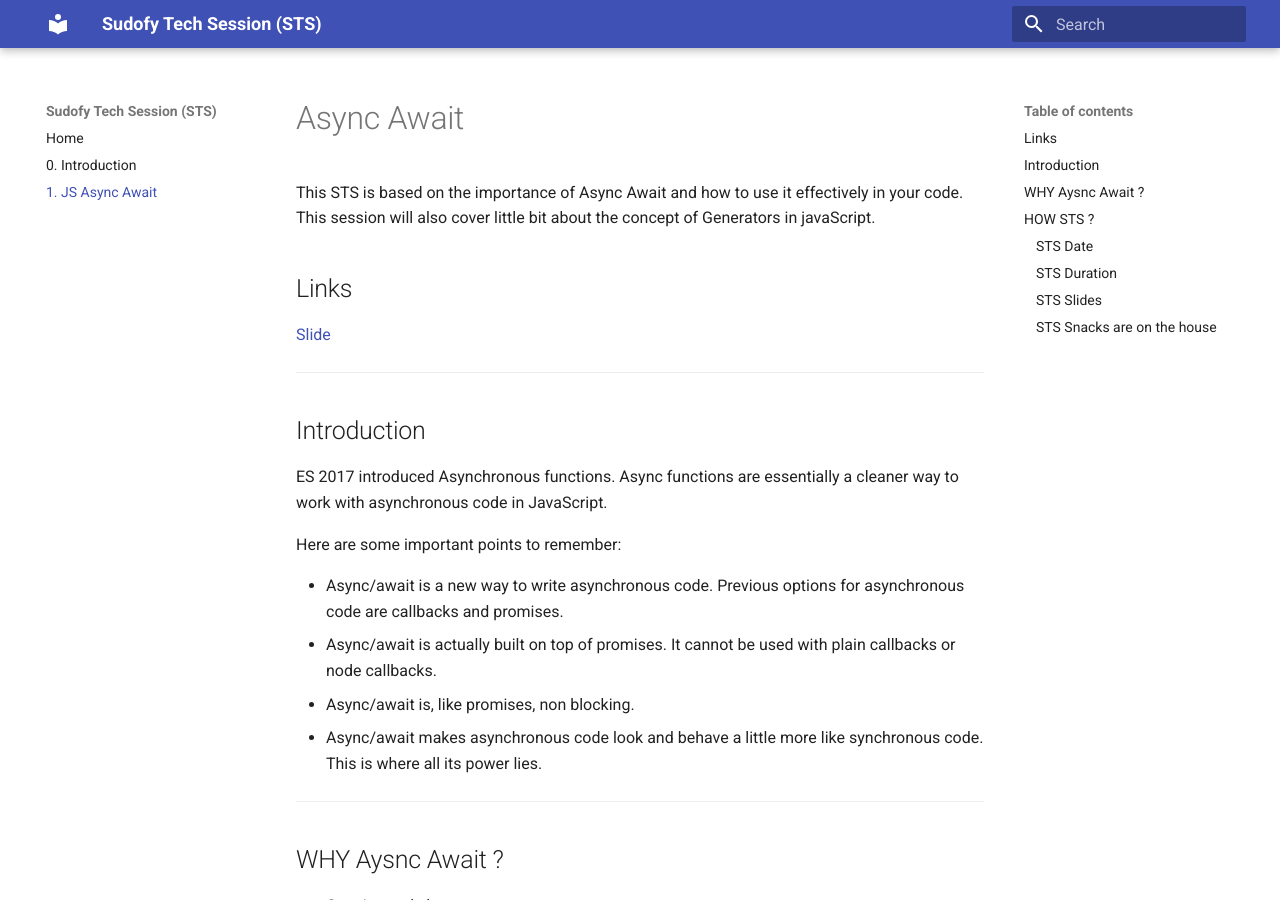
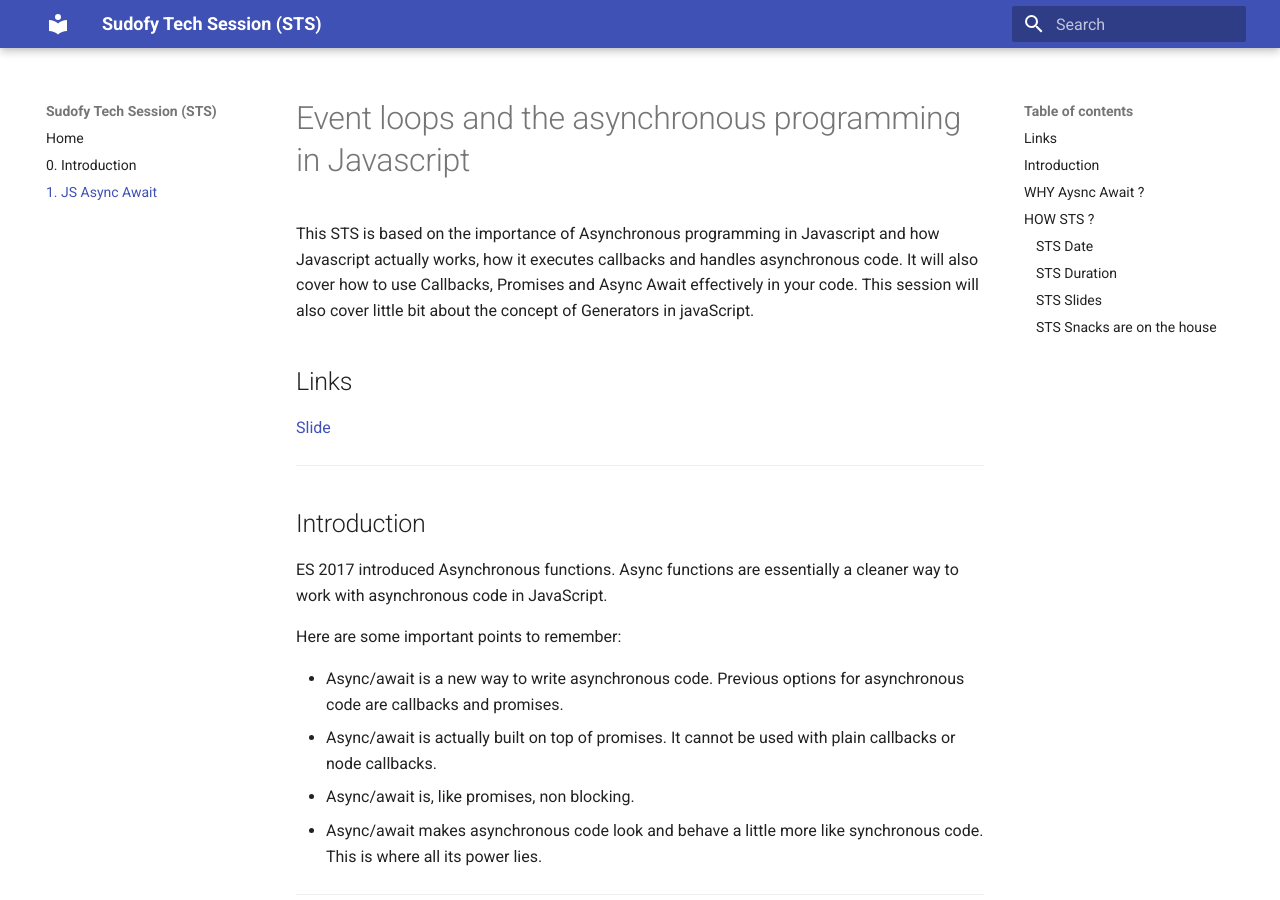
Before and after one commit to sudofy/Sudofy-Tech-Session, an MkDocs documentation site: the page built from docs/js-async-await.md, in a window 1280 px wide and 900 px high. Built offline with MkDocs 1.6.1 and Material for MkDocs 9.7.7, drawn with Linux system fonts in a browser that asks for light colours; old or Windows-style settings are respelled for this version of MkDocs.

```diff
--- a/docs/js-async-await.md
+++ b/docs/js-async-await.md
@@ -1,9 +1,10 @@
-# Async Await
-This STS is based on the importance of Async Await and how to use it effectively in your code. This session will also cover little bit about the concept of Generators in javaScript.
+# Event loops and the asynchronous programming in Javascript
+This STS is based on the importance of Asynchronous programming in Javascript and how Javascript actually works, how it executes callbacks and handles asynchronous code. It will also cover how to use Callbacks, Promises and Async Await effectively in your code. This session will also cover little bit about the concept of Generators in javaScript.
 
 ## Links
-[Slide](http://bit.ly/2Gm15gB)
+[Slide](https://docs.google.com/presentation/u/1/d/1f9vbKtoQbX3xAdj_W2q5vnwnhKCQ2maCzuO51HZ_eOA/edit?usp=drive_web&ouid=105990856389242189579)
 ___
+
 ## Introduction
 ES 2017 introduced Asynchronous functions. Async functions are essentially a cleaner way to work with asynchronous code in JavaScript.
 
```
